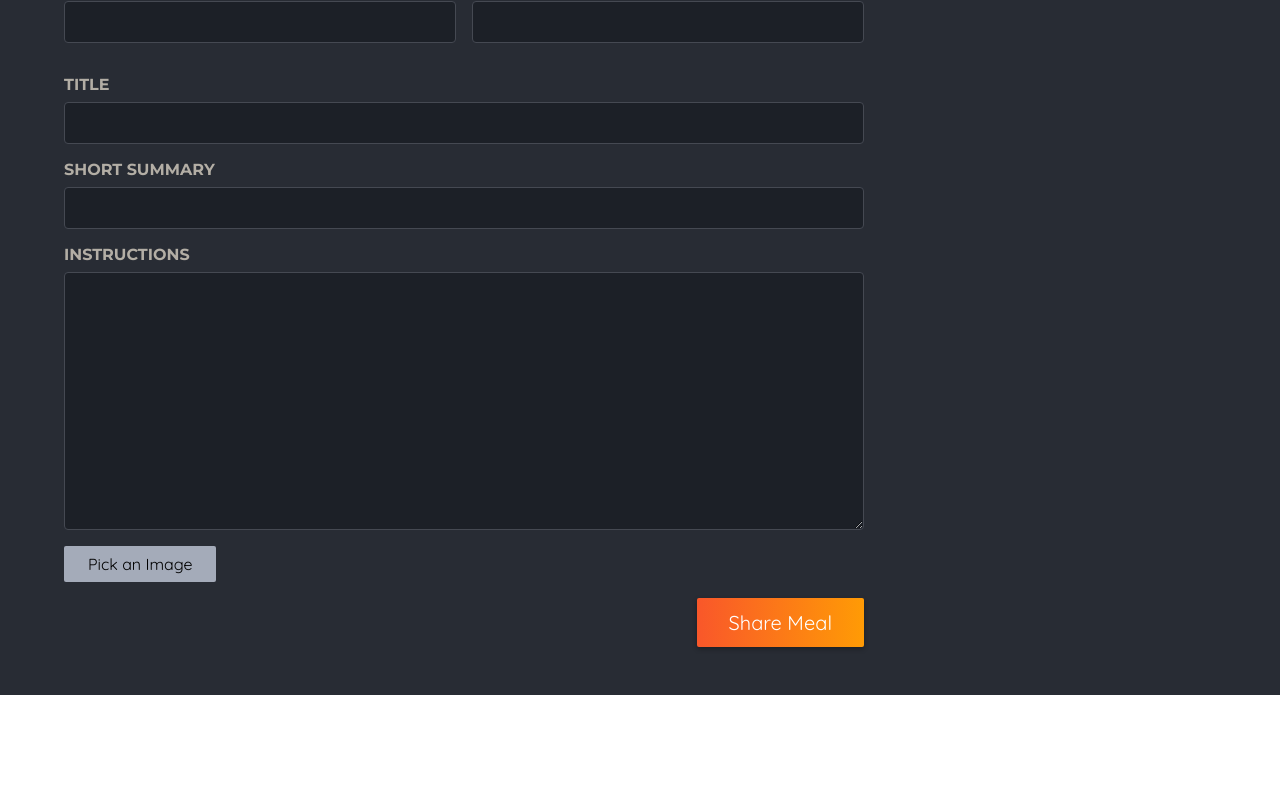
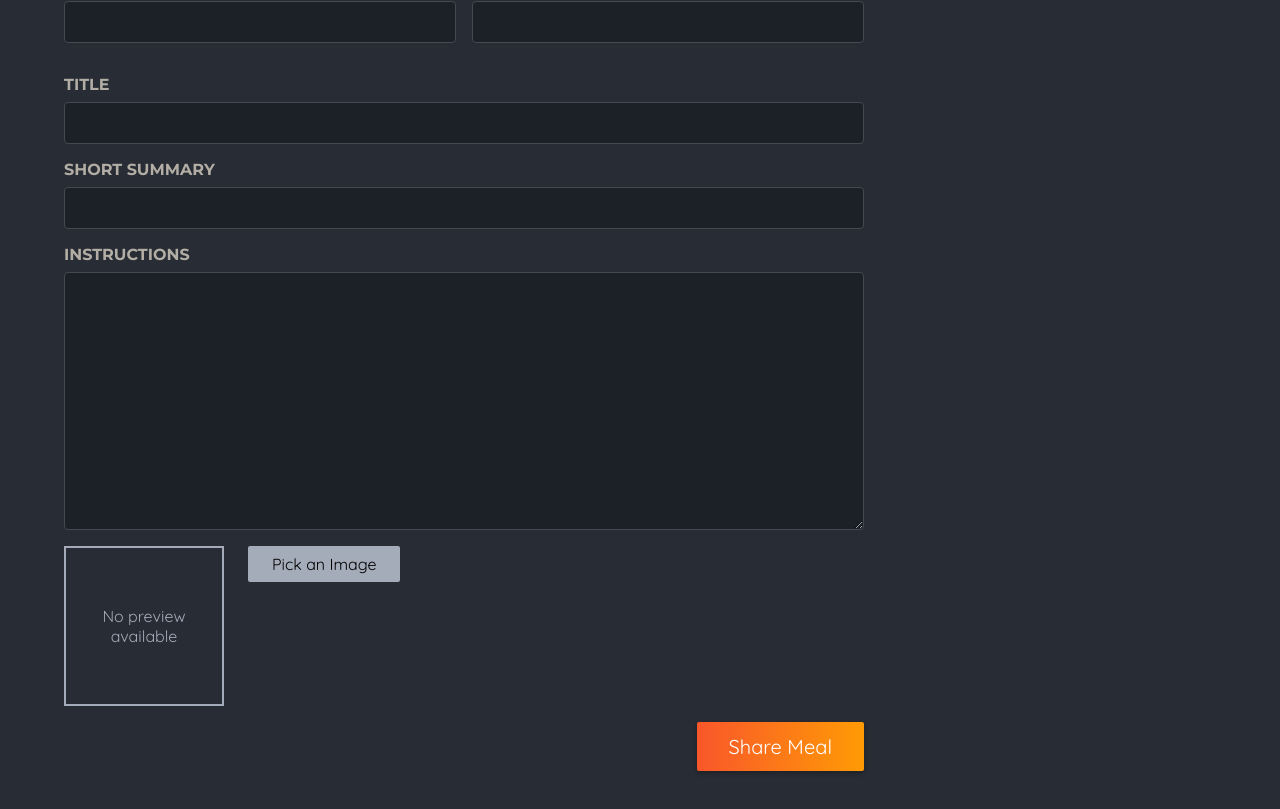
Before and after one commit to drenchoman/foodies, a Next.js app: page /meals/share in a window 1280 px wide. Shown: the part 434-1243 px from the top of the page. Before the commit the page ends 1129 px from the top, so only its background shows below. Built offline with nearby package versions, Linux system fonts and the light colour scheme.

Commit message:
add custome image picker function

```diff
--- a/components/meals/image-picker.js
+++ b/components/meals/image-picker.js
@@ -1,19 +1,48 @@
 'use client';
-import { useRef } from 'react';
+import { useRef, useState } from 'react';
 import styles from './image-picker.module.css';
+import Image from 'next/image';
 
 export default function ImagePicker({ label, name }) {
   const imageInput = useRef();
+  const [pickedImage, setPickedImage] = useState();
+
   // forward click to input using useRef
-
   function handlePickClick() {
     imageInput.current.click();
+  }
+
+  function handleImageChange(event) {
+    console.log(event);
+    const file = event.target.files[0];
+    console.log(event.target);
+
+    if (!file) {
+      setPickedImage(null);
+      return;
+    }
+    const fileReader = new FileReader();
+
+    fileReader.onload = () => {
+      setPickedImage(fileReader.result);
+    };
+    fileReader.readAsDataURL(file);
   }
 
   return (
     <div className={styles.picker}>
       <label htmlFor={name}>{label}</label>
       <div className={styles.controls}>
+        <div className={styles.preview}>
+          {!pickedImage && <p>No preview available</p>}
+          {pickedImage && (
+            <Image
+              src={pickedImage}
+              alt="The image selected by the user"
+              fill
+            />
+          )}
+        </div>
         <input
           className={styles.input}
           type="file"
@@ -21,6 +50,7 @@
           accept="image/png, image/png"
           name={name}
           ref={imageInput}
+          onChange={handleImageChange}
         />
         <button
           onClick={handlePickClick}
```
